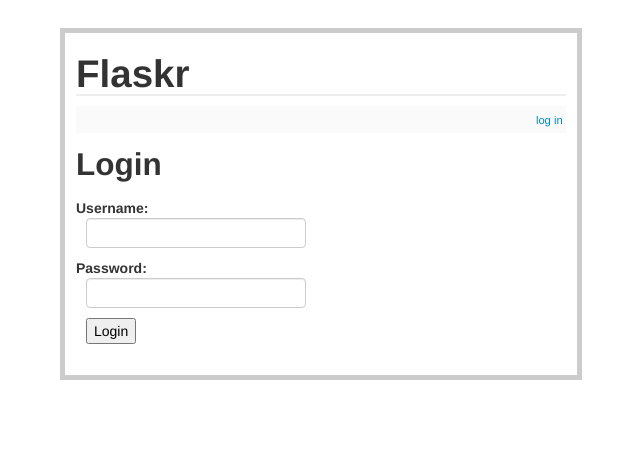
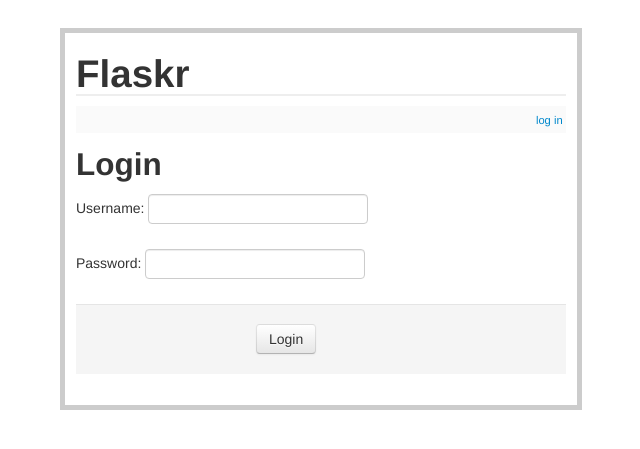
Before and after one commit to geaden/flaskr, a Flask app: page /login in a window 1280 px wide. Shown: the top 449 px of the page, without its empty margins (319-959 px from the left). Run offline with Flask 2, Linux system fonts and the light colour scheme; some libraries are stand-ins or nearby versions.

Commit message:
Fix bugs

```diff
--- a/flaskr.py
+++ b/flaskr.py
@@ -56,7 +56,7 @@ def add_entry():
         abort(401)
     g.db.execute(
         'INSERT INTO entries (title, text) values (?, ?)',
-        [request.form['title'], request.form('text')])
+        [request.form['title'], request.form['text']])
     g.db.commit()
     flash('New entry was successfully posted')
     return redirect(url_for('show_entries'))
--- a/templates/layout.html
+++ b/templates/layout.html
@@ -1,7 +1,7 @@
 <!doctype html>
 <title>Flaskr</title>
 <link rel=stylesheet type=text/css href="{{ url_for('static', filename='css/style.css') }}">
-<link rel=stylesheet type=text/css href="{{ url_for('static', filename='css/bootstrap.min.css') }}">
+<link rel=stylesheet type=text/css href="{{ url_for('static', filename='css/bootstrap.css') }}">
 <script src="//ajax.googleapis.com/ajax/libs/jquery/1.9.1/jquery.min.js"></script>
 <script src="{{ url_for('static', filename='js/bootstrap.min.js') }}"></script>
 <div class=page>
--- a/templates/login.html
+++ b/templates/login.html
@@ -2,13 +2,21 @@
 {% block body %}
     <h2>Login</h2>
     {% if error %}<p class=error><strong>Error:</strong> {{ error }}{% endif %}
-    <form action="{{ url_for('login') }}" method=post>
-        <dl>
-            <dt>Username:
-            <dd><input type=text name=username>
-            <dt>Password:
-            <dd><input type=password name=password>
-            <dd><input type=submit value=Login>
-        </dl>
+    <form class="form-horizontal" action="{{ url_for('login') }}" method=post>
+        <div class="control-group">
+            <label for="username">
+                Username:
+                <input id="username" type="text" name="username" />
+            </label>
+        </div>
+        <div class="control-group">
+            <label for="password">
+                Password:
+                <input id="password" type="password" name="password" />
+            </label>
+        </div>
+        <div class="form-actions">
+            <input type="submit" class="btn" value="Login">
+        </div>
     </form>
 {% endblock %}
--- a/templates/show_entries.html
+++ b/templates/show_entries.html
@@ -7,7 +7,7 @@
                 <dd><input type=text size=30 name=title>
                 <dt>Text:
                 <dd><textarea name=text rows=5 cols=40></textarea>
-                <dd><input type=submit value=Share>
+                <dd><input type=submit value=Share class="btn">
             </dl>
         </form>
     {% endif %}
```
